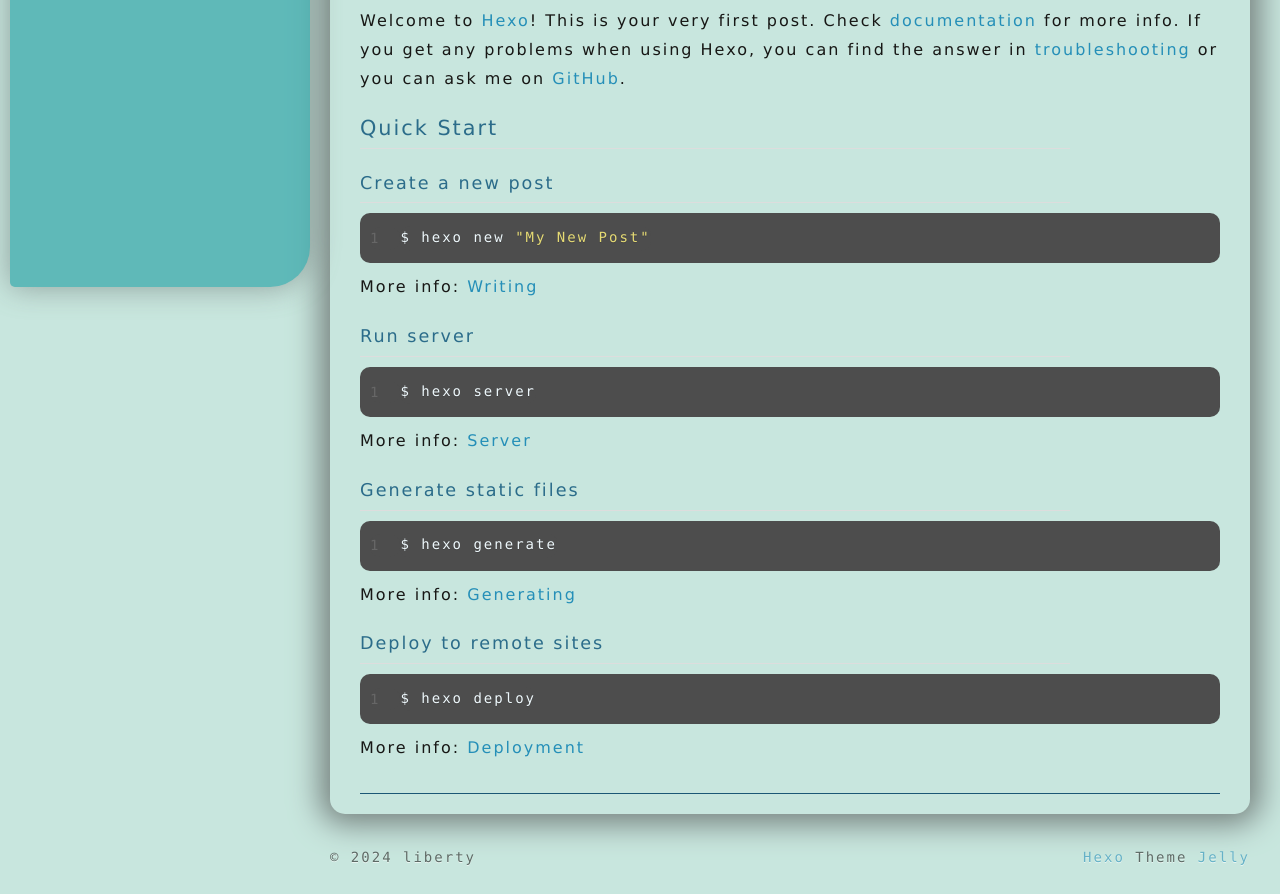
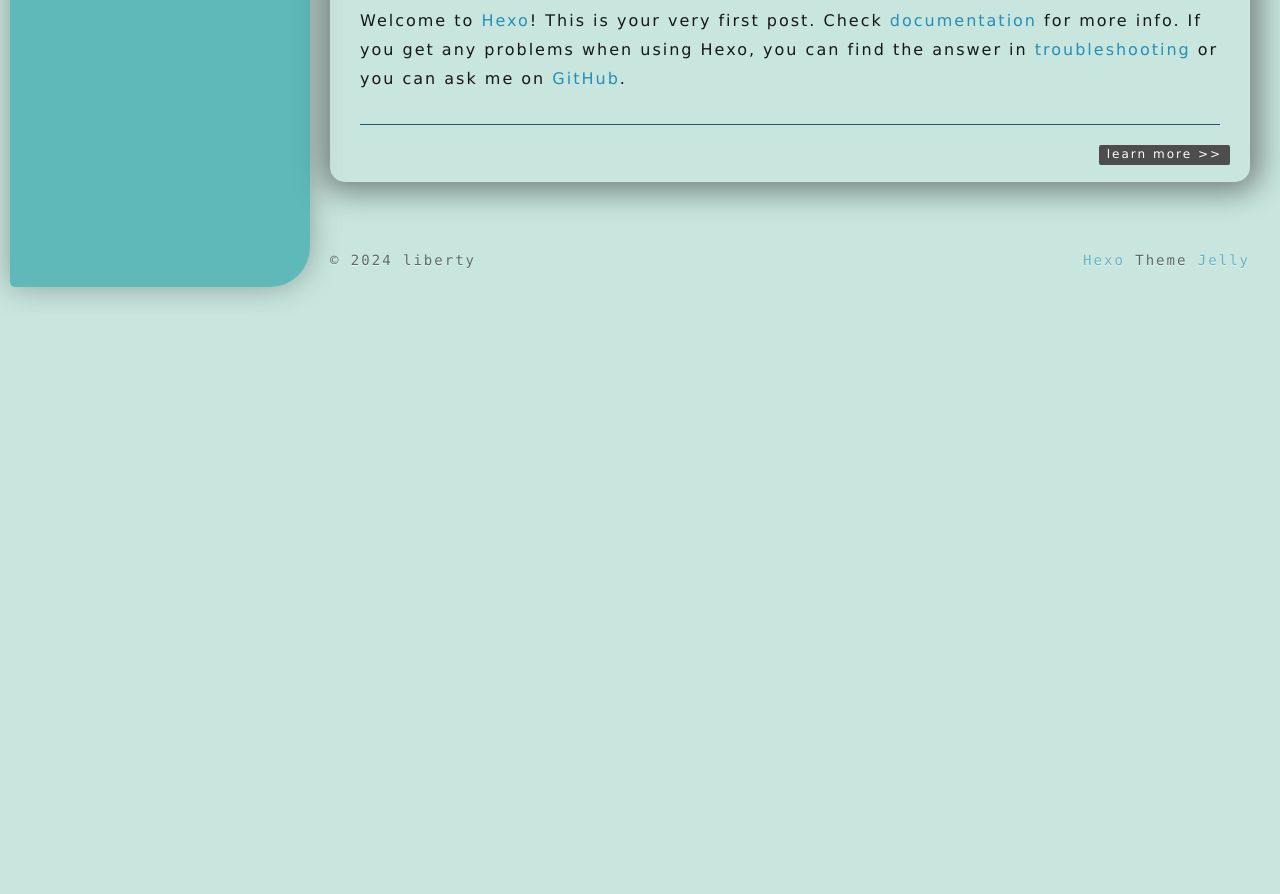
Before and after one commit to aiwtw/aiwtw.github.io, a plain HTML site: page index.html in a window 1280 px wide. Shown: the part 503-1397 px from the top of the page. After the commit the page ends 800 px from the top, so only its background shows below. Drawn offline with nearby package versions, Linux system fonts and the light colour scheme; a script that the page names is missing; a web font is replaced by a local one.

Commit message:
Site updated: 2024-02-13 11:57:57

```diff
--- a/index.html
+++ b/index.html
@@ -308,19 +308,6 @@
     <div class="article-entry" itemprop="articleBody">
 
         <p>Welcome to <a target="_blank" rel="noopener" href="https://hexo.io/">Hexo</a>! This is your very first post. Check <a target="_blank" rel="noopener" href="https://hexo.io/docs/">documentation</a> for more info. If you get any problems when using Hexo, you can find the answer in <a target="_blank" rel="noopener" href="https://hexo.io/docs/troubleshooting.html">troubleshooting</a> or you can ask me on <a target="_blank" rel="noopener" href="https://github.com/hexojs/hexo/issues">GitHub</a>.</p>
-<h2 id="Quick-Start"><a href="#Quick-Start" class="headerlink" title="Quick Start"></a>Quick Start</h2><h3 id="Create-a-new-post"><a href="#Create-a-new-post" class="headerlink" title="Create a new post"></a>Create a new post</h3><figure class="highlight bash"><table><tr><td class="gutter"><pre><span class="line">1</span><br></pre></td><td class="code"><pre><span class="line">$ hexo new <span class="string">&quot;My New Post&quot;</span></span><br></pre></td></tr></table></figure>
-
-<p>More info: <a target="_blank" rel="noopener" href="https://hexo.io/docs/writing.html">Writing</a></p>
-<h3 id="Run-server"><a href="#Run-server" class="headerlink" title="Run server"></a>Run server</h3><figure class="highlight bash"><table><tr><td class="gutter"><pre><span class="line">1</span><br></pre></td><td class="code"><pre><span class="line">$ hexo server</span><br></pre></td></tr></table></figure>
-
-<p>More info: <a target="_blank" rel="noopener" href="https://hexo.io/docs/server.html">Server</a></p>
-<h3 id="Generate-static-files"><a href="#Generate-static-files" class="headerlink" title="Generate static files"></a>Generate static files</h3><figure class="highlight bash"><table><tr><td class="gutter"><pre><span class="line">1</span><br></pre></td><td class="code"><pre><span class="line">$ hexo generate</span><br></pre></td></tr></table></figure>
-
-<p>More info: <a target="_blank" rel="noopener" href="https://hexo.io/docs/generating.html">Generating</a></p>
-<h3 id="Deploy-to-remote-sites"><a href="#Deploy-to-remote-sites" class="headerlink" title="Deploy to remote sites"></a>Deploy to remote sites</h3><figure class="highlight bash"><table><tr><td class="gutter"><pre><span class="line">1</span><br></pre></td><td class="code"><pre><span class="line">$ hexo deploy</span><br></pre></td></tr></table></figure>
-
-<p>More info: <a target="_blank" rel="noopener" href="https://hexo.io/docs/one-command-deployment.html">Deployment</a></p>
-
 
     </div>
 
@@ -332,6 +319,10 @@
 
       <div class="clearfix"></div>
     </div>
+
+        <p class="article-more-link">
+          <a  href="/2024/02/11/hello-world/#more">learn more >></a>
+        </p>
 
 
   </div>
```
Also changed, not shown: 2024/02/11/hello-world/index.html (+5 -3 lines), atom.xml (+3 -6 lines).
